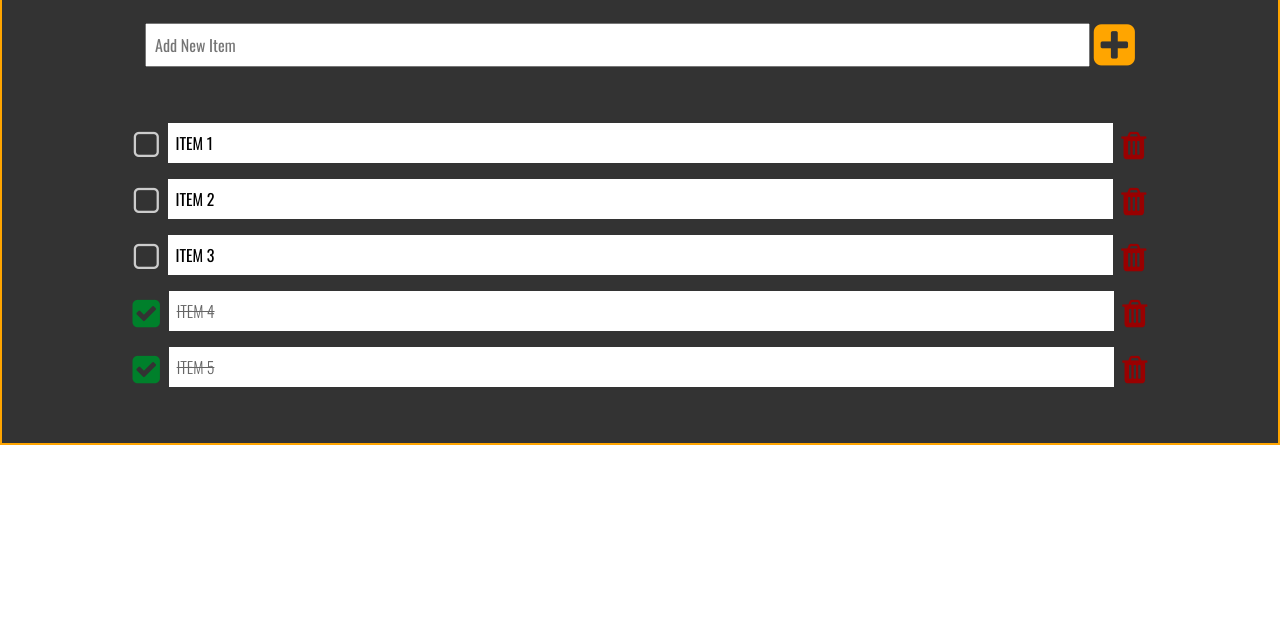
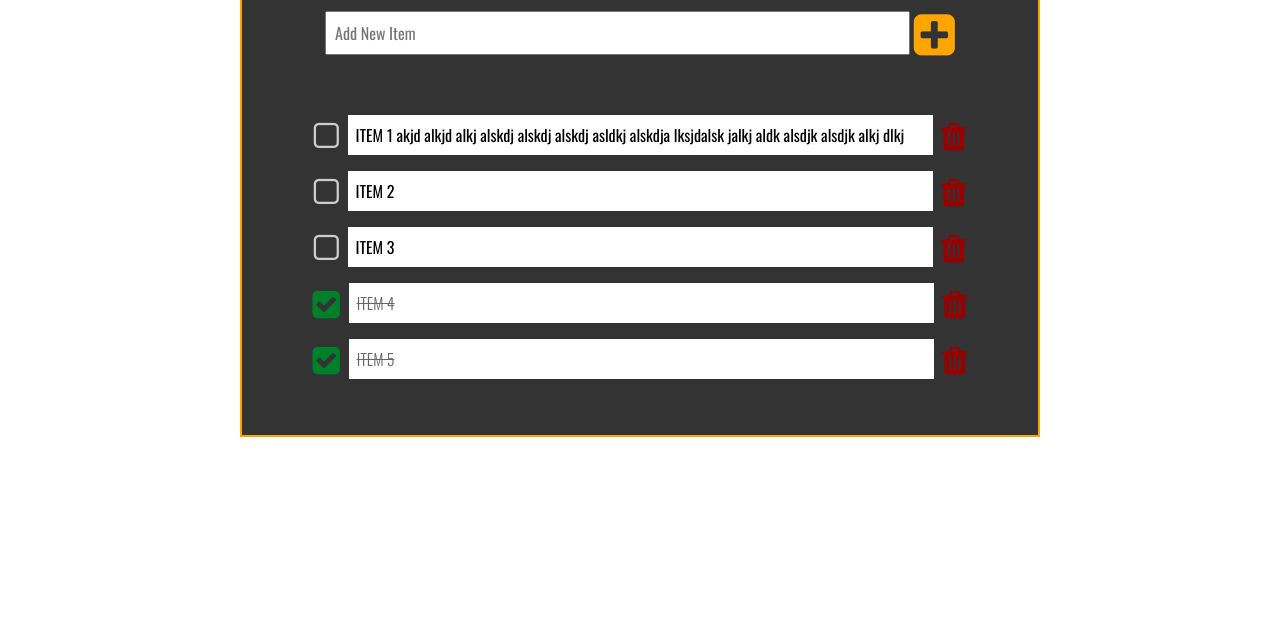
Before and after one commit to BLuciano/jquery-shopping-list, a plain HTML site: page index.html in a window 1280 px wide. Shown: the part 183-800 px from the top of the page. Drawn offline with nearby package versions, Linux system fonts and the light colour scheme.

Commit message:
Added media query and and changed icons alignment

```diff
--- a/css/styles.css
+++ b/css/styles.css
@@ -68,11 +68,11 @@ input.shopping-item{
 .fa-plus-square, .fa-trash, .fa-square-o, .fa-check-square{
 	position: relative;
 	color: orange;
-	top: 10px;
 	cursor: pointer;
+	vertical-align: top;
 }
 .fa-trash, .fa-square-o, .fa-check-square{
-	top: 7px;
+	top: 6px;
 }
 
 .fa-check-square{
@@ -92,3 +92,10 @@ input.shopping-item{
 	color: #666;
 	font-weight: 300;
 }
+
+/*MEDIA QUERIES*/
+@media screen and (min-width: 800px){
+	.wrapper{
+		width: 800px;
+	}
+}
--- a/index.html
+++ b/index.html
@@ -20,7 +20,7 @@
 		<ul class="shopping-list">
 			<li class="item">
 				<i class="fa fa-square-o fa-2x"></i>
-				<p class="shopping-item">ITEM 1</p>
+				<p class="shopping-item">ITEM 1 akjd alkjd alkj alskdj alskdj alskdj asldkj alskdja lksjdalsk jalkj aldk alsdjk alsdjk alkj dlkj</p>
 				<input type="text" class="shopping-item" value="ITEM 1"></input>
 				<i class="fa fa-trash fa-2x trash"></i>
 			</li>
```
